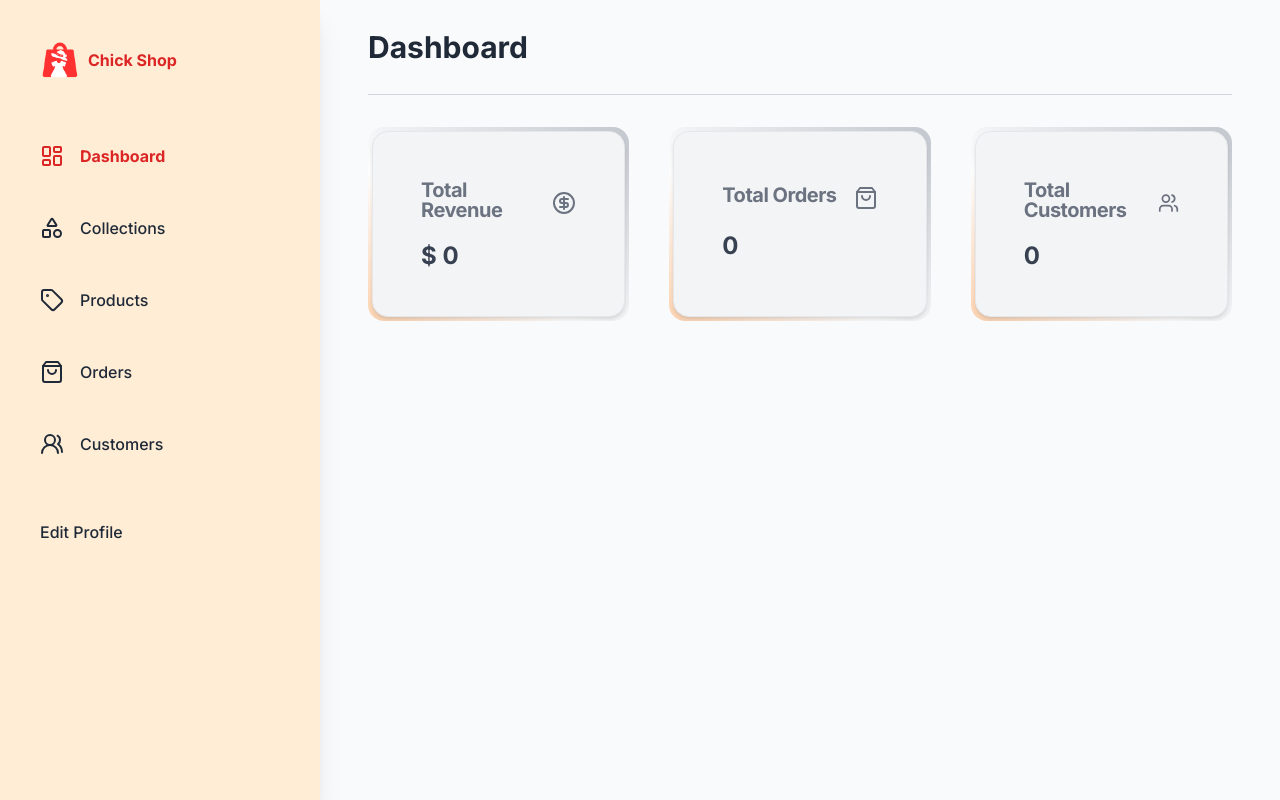
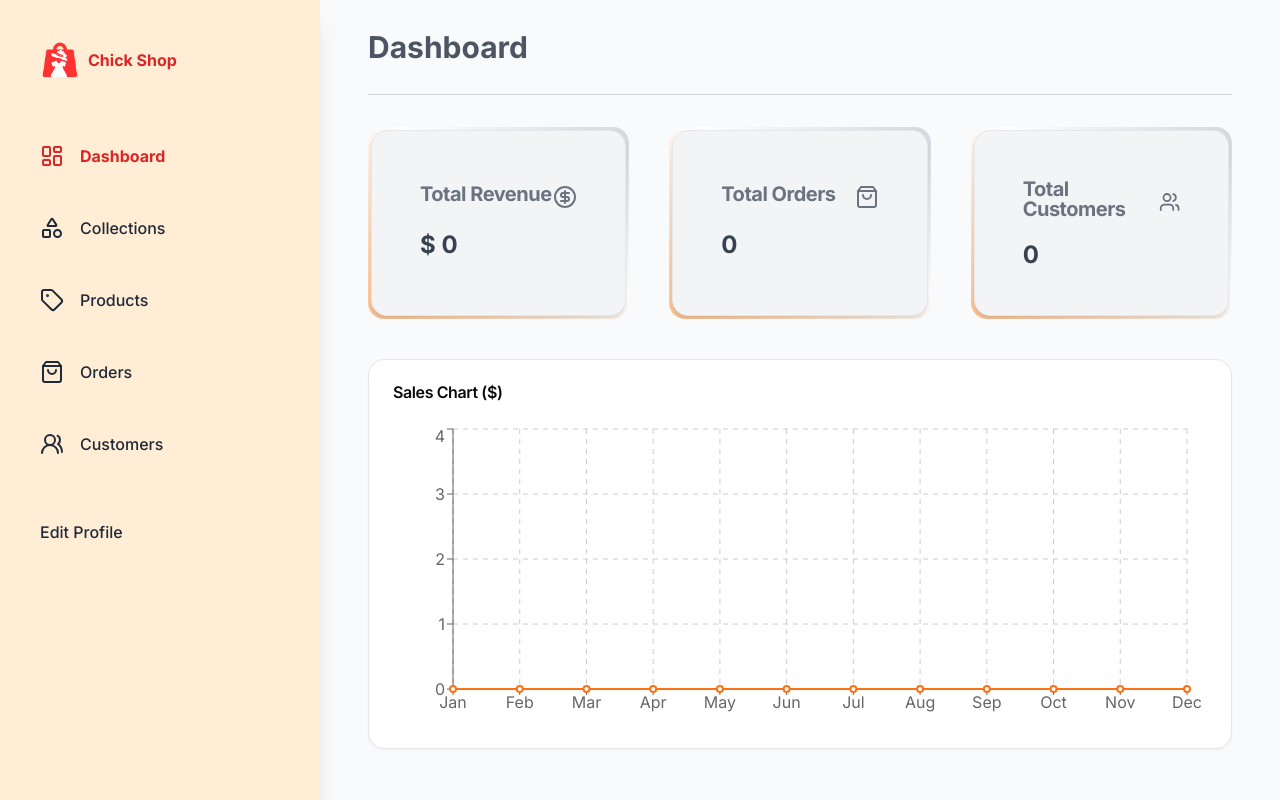
Before and after one commit to monir178/chick-shop-dashboard, a Next.js app: page / in a window 1280 px wide. Built offline with nearby package versions, Linux system fonts and the light colour scheme; no server answers; the database is empty.

Commit message:
Added Graph to Dashboard homepage

```diff
--- a/app/(dashboard)/page.tsx
+++ b/app/(dashboard)/page.tsx
@@ -1,4 +1,6 @@
 import DashboardCard from "@/components/customUi/DashboardCard";
+import SalesChart from "@/components/customUi/SalesChart";
+import { Card, CardContent, CardHeader, CardTitle } from "@/components/ui/card";
 
 import { Separator } from "@/components/ui/separator";
 import {
@@ -15,7 +17,7 @@ export default async function Home() {
 
   return (
     <div className="px-4 lg:px-12 py-8 bg-gray-50 min-h-screen">
-      <p className="text-heading2-bold  text-gray-800">Dashboard</p>
+      <p className="text-heading2-bold  text-gray-600">Dashboard</p>
       <Separator className="my-8 bg-gray-300" />
 
       <div className="grid grid-cols-2 md:grid-cols-3  gap-2 md:gap-6 lg:gap-10">
@@ -35,6 +37,14 @@ export default async function Home() {
           amount={totalCustomers}
         />
       </div>
+      <Card className="mt-10">
+        <CardHeader>
+          <CardTitle>Sales Chart ($)</CardTitle>
+        </CardHeader>
+        <CardContent>
+          <SalesChart data={graphData} />
+        </CardContent>
+      </Card>
     </div>
   );
 }
--- a/components/customUi/DashboardCard.tsx
+++ b/components/customUi/DashboardCard.tsx
@@ -27,7 +27,11 @@ export default function DashboardCard({
     initial: { backgroundPosition: "0% 50%" },
     animate: {
       backgroundPosition: ["0% 50%", "100% 50%", "0% 50%"],
-      transition: { duration: 4, ease: "linear", repeat: Infinity },
+      transition: {
+        duration: 3,
+        ease: "linear",
+        repeat: Infinity,
+      },
     },
   };
 
@@ -36,7 +40,7 @@ export default function DashboardCard({
       variants={gradientAnimation}
       initial="initial"
       animate="animate"
-      className="bg-gradient-to-bl relative overflow-hidden from-gray-400 via-white  to-orange-400 rounded-lg p-1"
+      className="bg-gradient-to-bl relative overflow-hidden from-gray-400 via-white  to-orange-400 rounded-lg p-[3px]"
       style={{
         backgroundSize: "200% 200%",
       }}>
--- /dev/null
+++ b/components/customUi/SalesChart.tsx
@@ -0,0 +1,40 @@
+"use client";
+
+import {
+  ResponsiveContainer,
+  LineChart,
+  Line,
+  CartesianGrid,
+  XAxis,
+  YAxis,
+  Tooltip,
+} from "recharts";
+
+const SalesChart = ({ data }: { data: any[] }) => {
+  return (
+    <ResponsiveContainer width="100%" height={300}>
+      <LineChart
+        className="w-full h-full"
+        data={data}
+        margin={{
+          top: 5,
+          right: 20,
+          left: 0,
+          bottom: 5,
+        }}>
+        <CartesianGrid stroke="#ccc" strokeDasharray="5 5" />
+        <XAxis dataKey="name" />
+        <YAxis />
+        <Tooltip />
+        <Line
+          type="monotone"
+          strokeWidth={2}
+          dataKey="sales"
+          stroke="#f97316"
+        />
+      </LineChart>
+    </ResponsiveContainer>
+  );
+};
+
+export default SalesChart;
--- a/lib/actions/actions.ts
+++ b/lib/actions/actions.ts
@@ -24,7 +24,7 @@ export const getSalesPerMonth = async () => {
     const orders = await Order.find();
 
     const salesPerMonth = orders.reduce((acc, order) => {
-        const monthIndex = new Date(order.createdAd).getMonth()
+        const monthIndex = new Date(order.createdAt).getMonth()
 
         acc[monthIndex] = (acc[monthIndex] || 0) + order.totalAmount;
 
@@ -37,4 +37,5 @@ export const getSalesPerMonth = async () => {
 
         return { name: month, sales: salesPerMonth[i] || 0 }
     })
+    return graphData;
 }
--- a/package.json
+++ b/package.json
@@ -31,6 +31,7 @@
     "react": "^18",
     "react-dom": "^18",
     "react-hook-form": "^7.53.0",
+    "recharts": "^2.12.7",
     "sonner": "^1.5.0",
     "stripe": "^16.10.0",
     "tailwind-merge": "^2.5.2",
```
Also changed, not shown: 1 other file (tests, documents, lock files or other folders).
